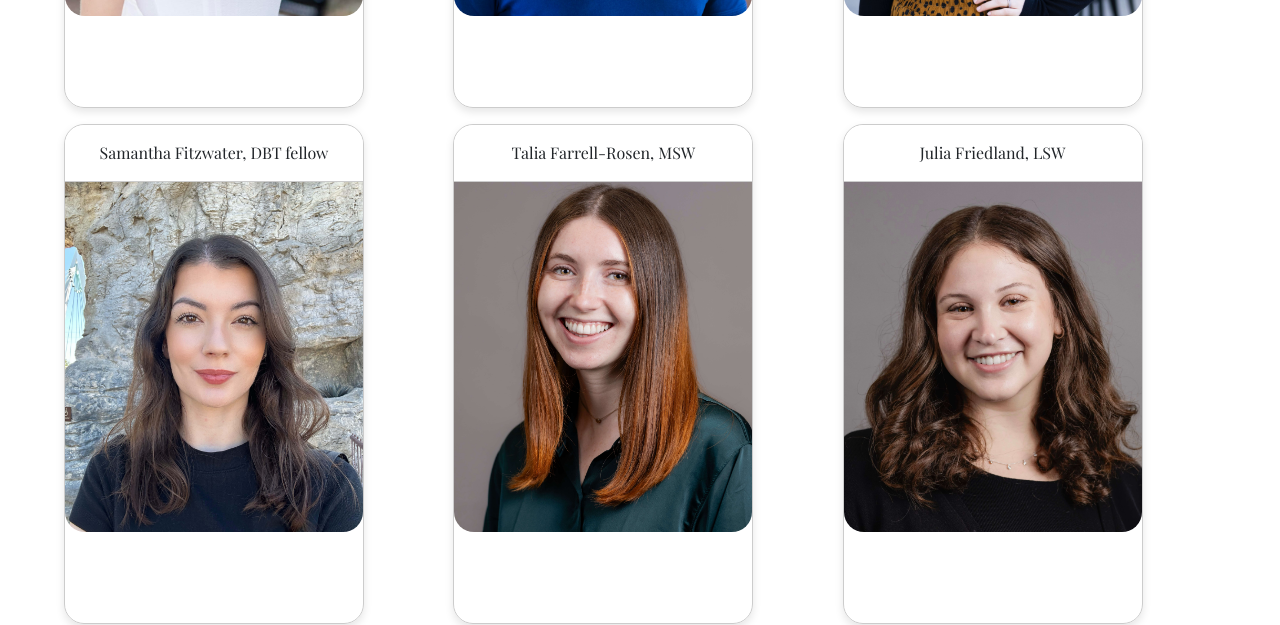
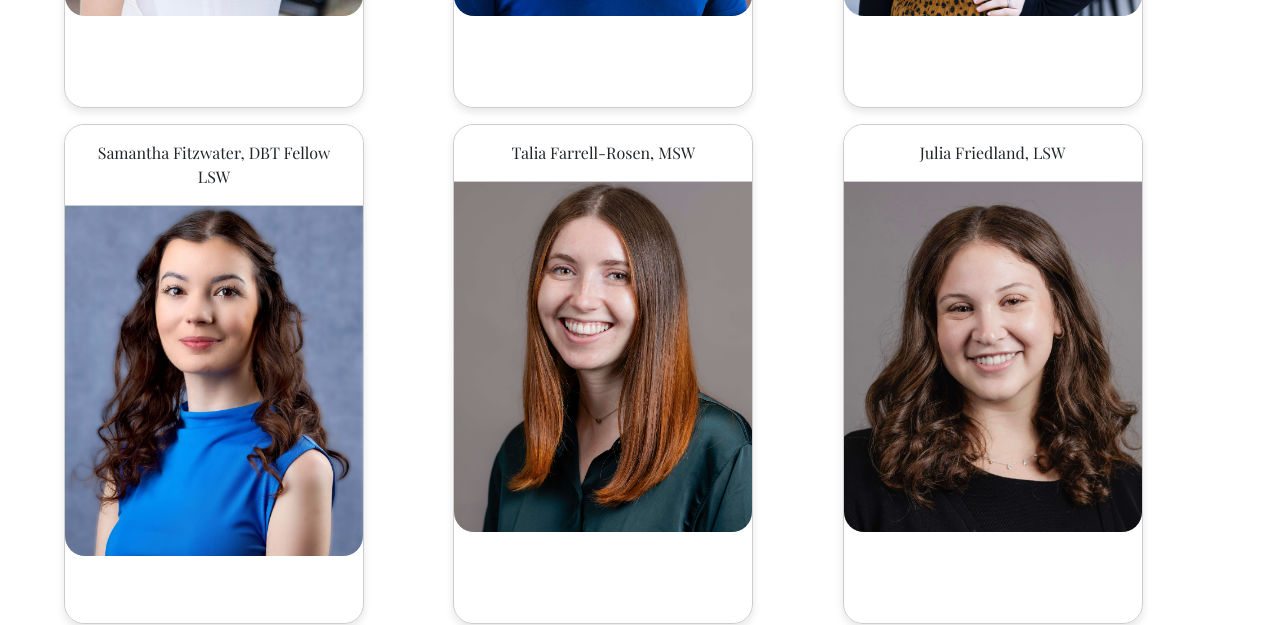
Before and after one commit to Bgorson/rose-water, a React app: page /about in a window 1280 px wide. Shown: the part 1540-2165 px from the top of the page. Built offline with nearby package versions, Linux system fonts and the light colour scheme.

Commit message:
update staff info

```diff
--- a/src/components/StaffPage.js
+++ b/src/components/StaffPage.js
@@ -12,7 +12,7 @@ import Ashley from '../ashley.jpg';
 import DBT from '../dbt_badge.png';
 import Jacob from '../jacob.jpg';
 import Annie from '../annie.jpg';
-import Samantha from '../Samantha.jpeg';
+import Samantha from '../Samantha.jpg';
 import Talia from '../talia.jpg';
 import Julia from '../julia.jpg';
 import Dan from '../dan.jpg';
@@ -369,30 +369,18 @@ export const staffMembers = [
     id: 11,
     routeName: 'samantha',
     email: 'sfitzwater@rosewatterchicounseling.com',
-    header: 'Samantha Fitzwater, DBT fellow',
-    blurb: `My name is Samantha Fitzwater, and I currently am a graduate student at University of Chicago pursuing my masters in social work to become a clinical therapist working with individuals and families. As a therapist in training, my approach emphasizes mindfulness, acceptance and behavior change, empowering individuals to build healthier coping strategies and create meaningful, values-driven lives.`,
-    title: 'DBT fellow',
+    header: 'Samantha Fitzwater, DBT Fellow LSW',
+    blurb: `I specialize in Dialectical Behavior Therapy (DBT) to help teens and adults navigate emotional struggles, self-harm, and daily stress. Using evidence-based therapies like DBT, CBT, Mindfulness, and ACT, I work with you to build coping skills, increase self-awareness, and create a more balanced life.
+
+Whether you're in crisis or seeking personal growth, therapy with me is practical, collaborative, and focused on meaningful change.
+
+Reach out today and together, we can create space for healing and growth.`,
+    title: 'DBT Fellow, LSW',
     image: Samantha,
-    description1: `My name is Samantha Fitzwater, and I currently am a graduate student at University of Chicago
-pursuing my masters in social work to become a clinical therapist working with individuals and
-families. Over the past few years, I have had the opportunity to work with children, adolescents,
-and adults across a variety of clinical settings, including outpatient psych hospitals, inpatient
-and outpatient recovery centers/rehabs, addiction treatment centers, and ABA residential
-homes.`,
-    description2: `As an intern with a strong foundation for mental health and social work, I love to specialize in
-Dialectical Behavioral Therapy (DBT) and Acceptance Commitment Therapy (ACT) to help
-clients navigate emotional and psychological challenges. My approach emphasizes
-mindfulness, acceptance, and behavior change, empowering individuals to build healthier
-coping strategies and create meaningful, values-driven lives. With experience in addictions,
-mental health, trauma, and a commitment to holistic well-being, I aim to foster resilience and
-emotional growth in every client I work with and provide a compassionate and nonjudgmental
-space for clients to explore their challenges and strengths, while learning to implement effective
-strategies for personal growth. My goal is to help individuals build resilience and improve their
-overall quality of life through collaborative, strengths-based approaches. While at Rosewatter I
-will be supervised by Sydnie Dobkin LCPC.`,
-    description3: `Outside of work I like to spend time with family and friends, be outdoors, travel, read books,
-watch movies, and learn new skills whether that’s professionally or personally, as I believe
-continuous growth is key to both life and therapy.`,
+    description1: `I’m Samantha Fitzwater, a Licensend Social Worker who specializes in Dialectical Behavior Therapy (DBT), working with teens and adults navigating intense emotions, self-harm, suicidal ideation, and the chronic stress of daily life. Many of my clients come to therapy feeling overwhelmed or stuck in patterns that no longer serve them. My goal is to help you build awareness, develop practical coping skills, and create a life that feels more balanced and fulfilling.`,
+    description2: `My approach is warm, direct, and collaborative. I use evidence-based therapies including DBT, Cognitive Behavioral Therapy (CBT), Mindfulness, and Acceptance and Commitment Therapy (ACT), tailoring each session to your unique needs and goals. Whether you're in crisis or pursuing deeper personal growth, I meet you where you are and help you take meaningful steps forward.`,
+    description3: `I focus on the balance between acceptance and change—helping you respond to emotional pain with compassion while also building new behaviors that align with your values. Therapy with me is practical, skill-based, and grounded in real connection.`,
+    description4: `If you're feeling stuck, struggling with self-harm or emotional overwhelm, or simply curious about whether therapy could help, I invite you to reach out. You don’t have to go through this alone—together, we can create space for healing, growth, and meaningful change.`,
   },
   {
     id: 12,
```
Also changed, not shown: src/Samantha.jpeg (deleted), src/Samantha.jpg (added).
